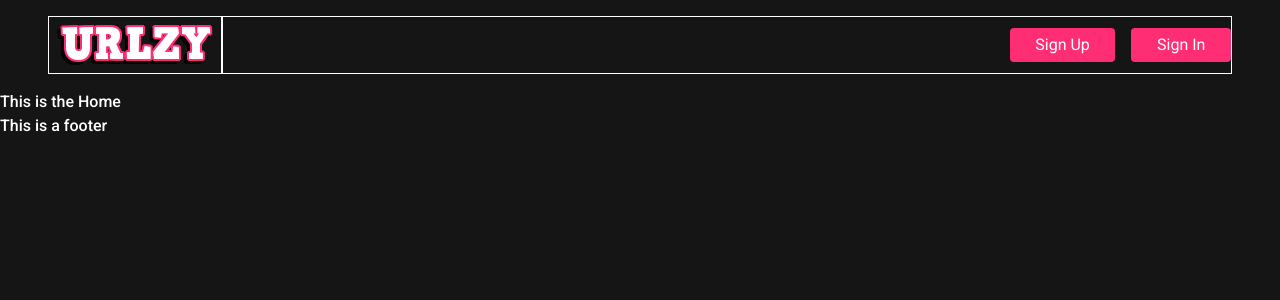
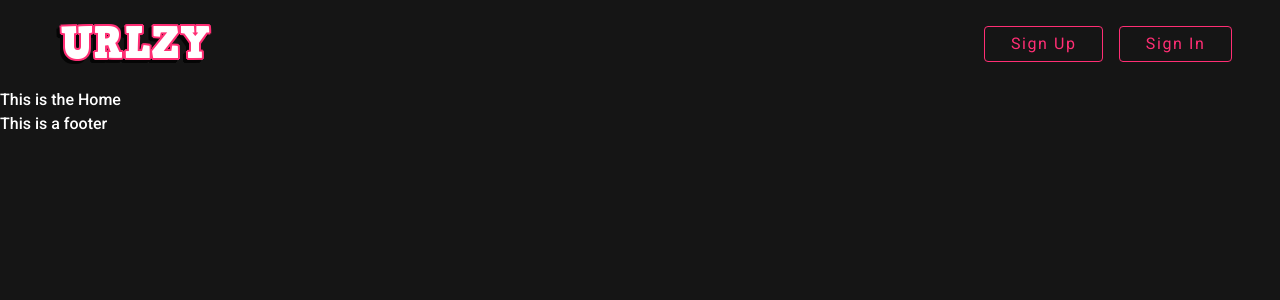
Before and after one commit to gsusk/urlz, a React (Vite) app in the folder client/: page / in a window 1280 px wide. Shown: the top 300 px of the page. Built offline with nearby package versions, Linux system fonts and the light colour scheme.

Commit message:
settled initial button css

```diff
--- a/client/package.json
+++ b/client/package.json
@@ -10,6 +10,7 @@
     "preview": "vite preview"
   },
   "dependencies": {
+    "@reduxjs/toolkit": "^2.2.4",
     "@tanstack/react-query": "^5.36.0",
     "react": "^18.2.0",
     "react-dom": "^18.2.0",
--- a/client/src/App.css
+++ b/client/src/App.css
@@ -1,22 +1,3 @@
-.button {
-  border-radius: 0.25rem;
-  padding: 0.5rem 1.6rem;
-  cursor: pointer;
-  text-decoration: none;
-}
-
-.__vmc {
-  background-color: var(--main-pink-color);
-  color: var(--main-white-color);
-  border: 0;
-}
-
-.__vsc {
-  color: var(--main-pink-color);
-  background-color: var(--main-darkest-color);
-  border: 1px solid var(--main-pink-color);
-}
-
 .heading {
   font-size: var(--font-size-var);
   padding-left: 3rem;
@@ -30,18 +11,44 @@
   justify-content: space-around;
 }
 
-.logo-cont {
+.img-c-fit {
   display: flex;
   align-items: center;
   justify-content: center;
-  border: 1px solid white;
+  object-fit: contain;
 }
 
 .grow-end-c {
   display: flex;
-  border: 1px solid white;
   flex: 1 0 auto;
   justify-content: flex-end;
   align-items: center;
   gap: 1rem;
 }
+
+.button {
+  border-radius: 0.25rem;
+  padding: 0.5rem 1.6rem;
+  cursor: pointer;
+  text-decoration: none;
+  letter-spacing: 0.1rem;
+  &.__vmc {
+    background-color: var(--main-pink-color);
+    color: var(--main-white-color);
+    border: 0;
+    &:hover {
+      color: var(--main-pink-color);
+      background-color: var(--main-darkest-color);
+    }
+  }
+
+  &.__vsc {
+    color: var(--main-pink-color);
+    background-color: var(--main-darkest-color);
+    border: 1px solid var(--main-pink-color);
+    &:hover {
+      background-color: var(--main-pink-color);
+      color: var(--main-white-color);
+    }
+  }
+}
--- a/client/src/components/Navbar.tsx
+++ b/client/src/components/Navbar.tsx
@@ -1,12 +1,12 @@
 function Navbar() {
   return (
     <div className="nav-container">
-      <div className="logo-cont">
+      <div className="img-c-fit">
         <img src="/logosm.png" alt="logosmall" />
       </div>
       <div className="grow-end-c">
-        <button className="button __vmc">Sign Up</button>
-        <button className="button __vmc">Sign In</button>
+        <button className="button __vsc">Sign Up</button>
+        <button className="button __vsc">Sign In</button>
       </div>
     </div>
   );
```
Also changed, not shown: 1 other file (tests, documents, lock files or other folders).
